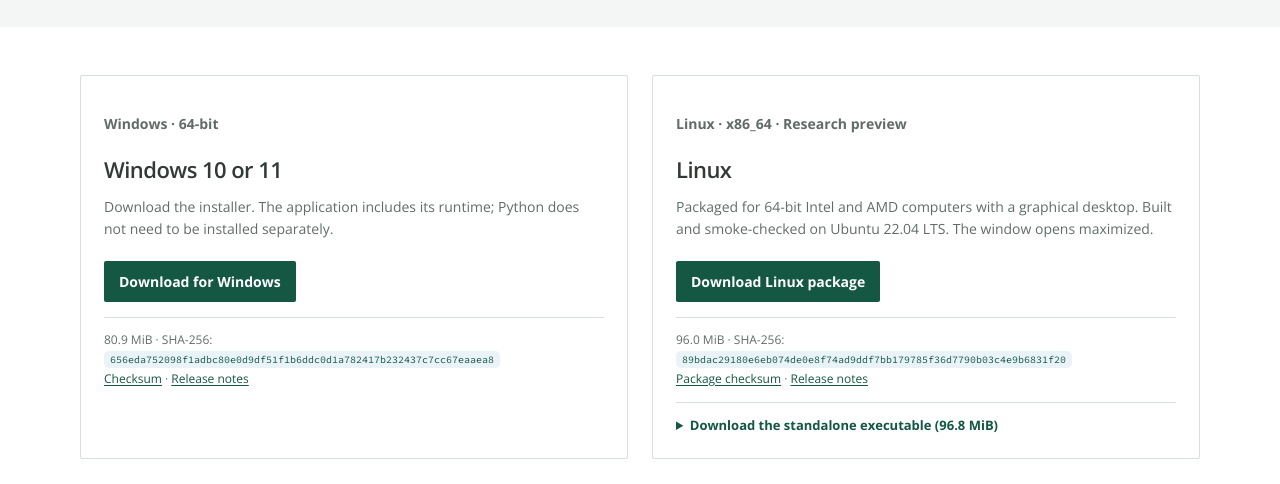
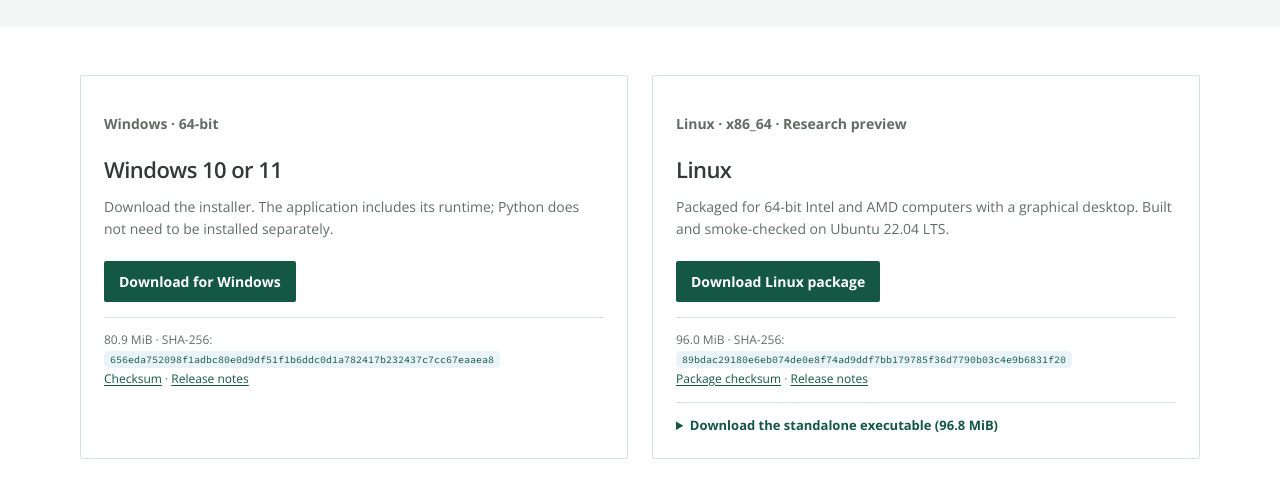
Before and after one commit to oceanpep/br-mangue-studio-site, a plain HTML site: page downloads.html in a window 1280 px wide. Shown: the part 236-720 px from the top of the page. Drawn offline with nearby package versions, Linux system fonts and the light colour scheme.

Commit message:
Remove window maximized note from downloads

```diff
--- a/downloads.html
+++ b/downloads.html
@@ -22,7 +22,7 @@
 <section class="section download-section"><div class="container">
 <div class="download-grid product-downloads">
 <article class="download-card" id="windows"><p class="release-tag">Windows · 64-bit</p><h2>Windows 10 or 11</h2><p>Download the installer. The application includes its runtime; Python does not need to be installed separately.</p><a class="button primary download-button" href="https://github.com/oceanpep/br-mangue-studio/releases/download/v1.4.10/BR-MANGUE_Studio-1.4.10-Windows-x64.exe" download>Download for Windows</a><p class="download-meta">80.9 MiB · SHA-256: <code>656eda752098f1adbc80e0d9df51f1b6ddc0d1a782417b232437c7cc67eaaea8</code><br><a href="https://github.com/oceanpep/br-mangue-studio/releases/download/v1.4.10/BR-MANGUE_Studio-1.4.10-Windows-x64.exe.sha256">Checksum</a> · <a href="https://github.com/oceanpep/br-mangue-studio/releases/tag/v1.4.10">Release notes</a></p></article>
-<article class="download-card" id="linux"><p class="release-tag">Linux · x86_64 · Research preview</p><h2>Linux</h2><p>Packaged for 64-bit Intel and AMD computers with a graphical desktop. Built and smoke-checked on Ubuntu 22.04 LTS. The window opens maximized.</p><a class="button primary download-button" href="https://github.com/oceanpep/br-mangue-studio/releases/download/v1.4.10/BR-MANGUE_Studio-1.4.10-Linux-x86_64.tar.gz" download>Download Linux package</a><p class="download-meta">96.0 MiB · SHA-256: <code>89bdac29180e6eb074de0e8f74ad9ddf7bb179785f36d7790b03c4e9b6831f20</code><br><a href="https://github.com/oceanpep/br-mangue-studio/releases/download/v1.4.10/BR-MANGUE_Studio-1.4.10-Linux-x86_64.tar.gz.sha256">Package checksum</a> · <a href="https://github.com/oceanpep/br-mangue-studio/releases/tag/v1.4.10">Release notes</a><br><details class="download-details"><summary>Download the standalone executable (96.8 MiB)</summary><p><a href="https://github.com/oceanpep/br-mangue-studio/releases/download/v1.4.10/BRMANGUE_Studio_Linux_x86_64" download>BRMANGUE_Studio_Linux_x86_64</a> · SHA-256: <code>87d20c50d1e69d67fbf4209ab0dd998c13f504ffd335e05a72e2b1e8dbc63fc7</code> · <a href="https://github.com/oceanpep/br-mangue-studio/releases/download/v1.4.10/BRMANGUE_Studio_Linux_x86_64.sha256">Checksum</a></p></details></article>
+<article class="download-card" id="linux"><p class="release-tag">Linux · x86_64 · Research preview</p><h2>Linux</h2><p>Packaged for 64-bit Intel and AMD computers with a graphical desktop. Built and smoke-checked on Ubuntu 22.04 LTS.</p><a class="button primary download-button" href="https://github.com/oceanpep/br-mangue-studio/releases/download/v1.4.10/BR-MANGUE_Studio-1.4.10-Linux-x86_64.tar.gz" download>Download Linux package</a><p class="download-meta">96.0 MiB · SHA-256: <code>89bdac29180e6eb074de0e8f74ad9ddf7bb179785f36d7790b03c4e9b6831f20</code><br><a href="https://github.com/oceanpep/br-mangue-studio/releases/download/v1.4.10/BR-MANGUE_Studio-1.4.10-Linux-x86_64.tar.gz.sha256">Package checksum</a> · <a href="https://github.com/oceanpep/br-mangue-studio/releases/tag/v1.4.10">Release notes</a><br><details class="download-details"><summary>Download the standalone executable (96.8 MiB)</summary><p><a href="https://github.com/oceanpep/br-mangue-studio/releases/download/v1.4.10/BRMANGUE_Studio_Linux_x86_64" download>BRMANGUE_Studio_Linux_x86_64</a> · SHA-256: <code>87d20c50d1e69d67fbf4209ab0dd998c13f504ffd335e05a72e2b1e8dbc63fc7</code> · <a href="https://github.com/oceanpep/br-mangue-studio/releases/download/v1.4.10/BRMANGUE_Studio_Linux_x86_64.sha256">Checksum</a></p></details></article>
 </div>
 <article class="download-card sample-project" id="sample-project">
 <p class="release-tag">Ready-to-run example · Maranhão Island</p>
```
Also changed, not shown: pt-br/downloads.html (+1 -1 lines).
